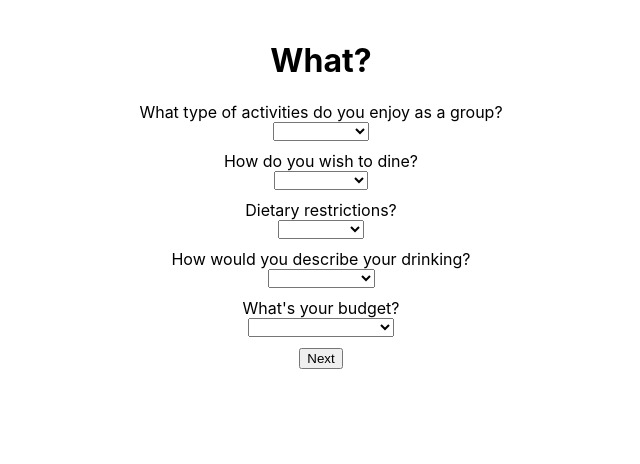
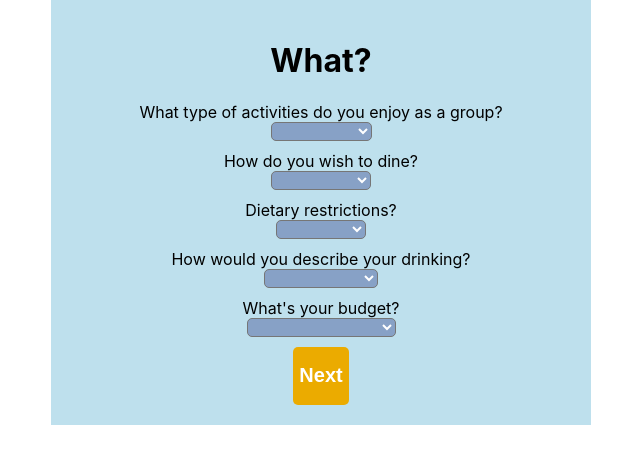
Before and after one commit to jeremielegault/BestManBachelorPartyPlanner, a React (Create React App) app in the folder client/: page /what in a window 1280 px wide. Shown: the top 464 px of the page, without its empty margins (319-959 px from the left). Built offline with nearby package versions, Linux system fonts and the light colour scheme; no server answers.

Commit message:
midday saturday

```diff
--- a/client/src/components/Results/Results.js
+++ b/client/src/components/Results/Results.js
@@ -63,7 +63,7 @@ const Results = () => {
   // Use effect to generate Bar list dynamically
   useEffect(() => {
     fetch(
-      `http://localhost:8000/getlocationsbylatlon/${formContext.state.lat}/${formContext.state.lng}/${formContext.state.eat}`,
+      `http://localhost:8000/getlocationsbylatlon/${formContext.state.lat}/${formContext.state.lng}/${formContext.state.drinking}`,
       {
         method: "GET",
         headers: {
--- a/client/src/components/What/What.js
+++ b/client/src/components/What/What.js
@@ -26,7 +26,7 @@ const What = () => {
       <h1>What?</h1>
 
       <label>What type of activities do you enjoy as a group?</label>
-      <select
+      <DropdownForm
         selected={formData.activity}
         value={formData.activity}
         onChange={(event) => {
@@ -37,10 +37,10 @@ const What = () => {
         <option value="bowling_alley">Athletics</option>
         <option value="casino">Experiences</option>
         <option value="museum">Intellectual</option>
-      </select>
+      </DropdownForm>
       <DivLine />
       <label>How do you wish to dine?</label>
-      <select
+      <DropdownForm
         selected={formData.eat}
         value={formData.eat}
         onChange={(event) => {
@@ -50,10 +50,10 @@ const What = () => {
         <option defaultValue="None"></option>
         <option value="restaurant">Restaurants</option>
         <option value="supermarket">DIY</option>
-      </select>
+      </DropdownForm>
       <DivLine />
       <label>Dietary restrictions?</label>
-      <select
+      <DropdownForm
         selected={formData.dietaryRes}
         value={formData.dietaryRes}
         onChange={(event) => {
@@ -64,10 +64,10 @@ const What = () => {
         <option value="Omnivore">Omnivore</option>
         <option value="Vegan">Vegan</option>
         <option value="Vegetarian">Vegetarian</option>
-      </select>
+      </DropdownForm>
       <DivLine />
       <label>How would you describe your drinking?</label>
-      <select
+      <DropdownForm
         selected={formData.drinking}
         value={formData.drinking}
         onChange={(event) => {
@@ -79,10 +79,10 @@ const What = () => {
         <option value="bar">Light</option>
         <option value="bar">Moderate</option>
         <option value="bar">Heavy</option>
-      </select>
+      </DropdownForm>
       <DivLine />
       <label>What's your budget?</label>
-      <select
+      <DropdownForm
         selected={formData.budget}
         value={formData.budget}
         onChange={(event) => {
@@ -93,11 +93,11 @@ const What = () => {
         <option value="2">$ 100-200 a person</option>
         <option value="3">$$ 200-350 a person</option>
         <option value="4">$$$ 350+ a person</option>
-      </select>
+      </DropdownForm>
       <DivLine />
       {/* {console.log("Form Data", formData)} */}
       <Link to="/confirmation">
-        <button
+        <Button
           onClick={() => {
             receiveFormInfoFromWhat({
               ...formData,
@@ -105,8 +105,8 @@ const What = () => {
             handleSubmit();
           }}
         >
-          Next
-        </button>
+          <h2>Next</h2>
+        </Button>
       </Link>
     </WhatWrap>
   );
@@ -117,6 +117,9 @@ const WhatWrap = styled.div`
   display: flex;
   flex-direction: column;
   align-items: center;
+  /* background-color: #84d3fb; */
+  background-color: #bee0ed;
+  /* font-weight: bold; */
 `;
 
 const DivLine = styled.div`
@@ -125,4 +128,21 @@ const DivLine = styled.div`
   width: 500px;
 `;
 
+const DropdownForm = styled.select`
+  /* background-color: #ebab00; */
+  /* background-color: #af87fd; */
+  background-color: #87a1c6;
+  border-radius: 5px;
+  color: white;
+  font-weight: bold;
+`;
+
+const Button = styled.button`
+  /* background-color: #af87fd; */
+  background-color: #ebab00;
+  border: none;
+  border-radius: 5px;
+  color: white;
+`;
+
 export default What;
```
Also changed, not shown: client/src/components/EmergencyServices/EmergencyServices.js (added, +12 -0 lines).
